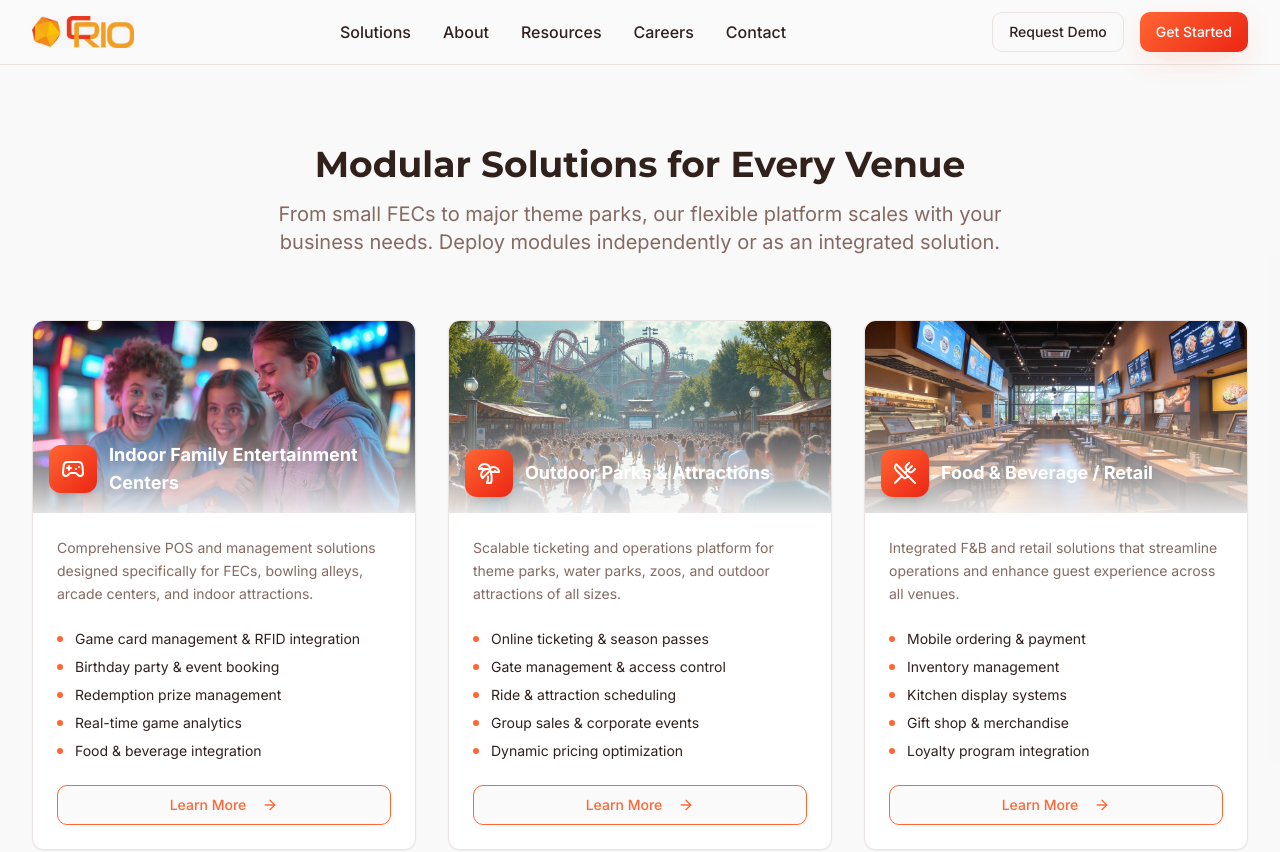
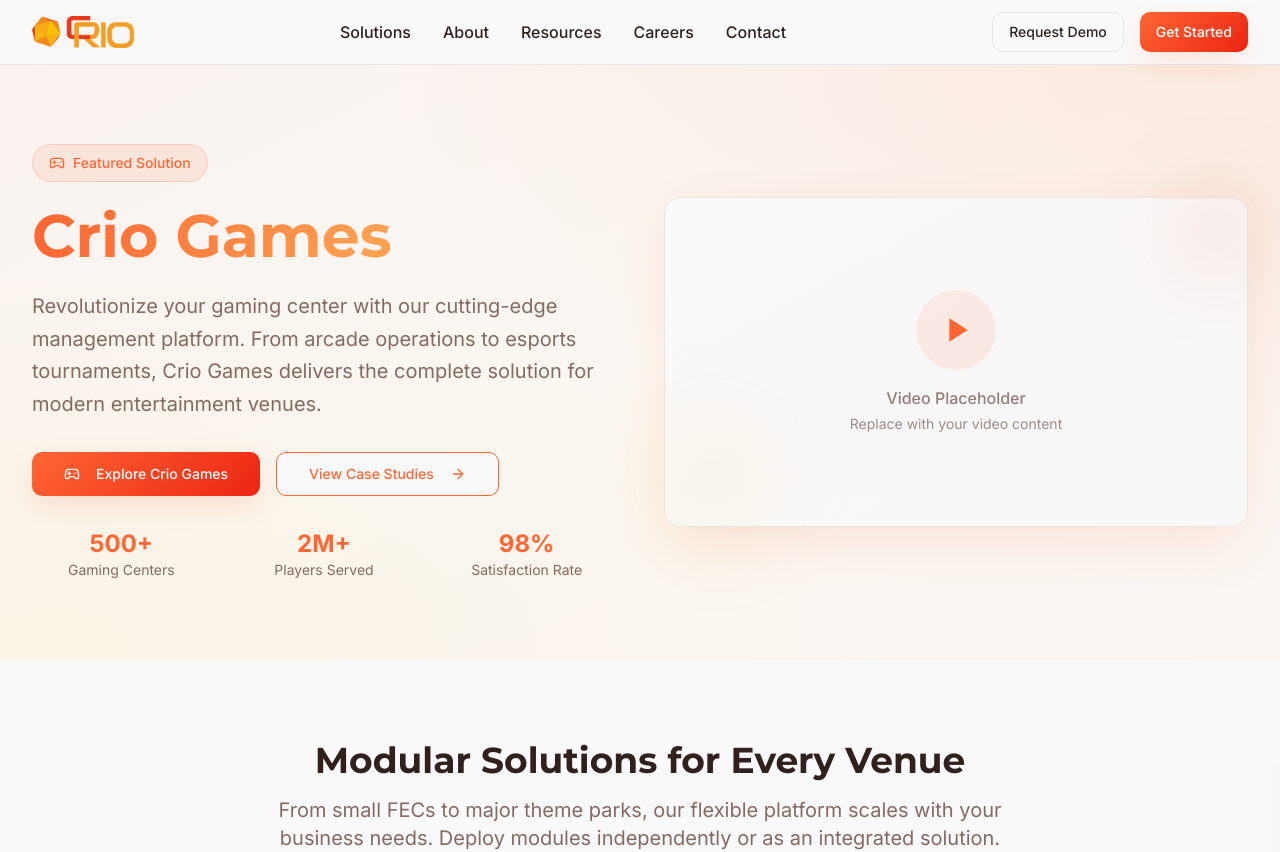
Before and after one commit to ErkutCan1337/park-brand-builder, a React (Vite) app: page /solutions in a window 1280 px wide. Shown: the top 852 px of the page. Built offline with nearby package versions, Linux system fonts and the light colour scheme.

Commit message:
Add Crio Games section
Add a new section to the Solutions page for Crio Games, including a video placeholder with a modern and visually appealing design.

```diff
--- a/src/components/Solutions.tsx
+++ b/src/components/Solutions.tsx
@@ -51,8 +51,102 @@ const Solutions = () => {
     title: "CRM & Analytics",
     description: "Deep insights into guest behavior and preferences"
   }];
-  return <section id="solutions" className="py-20 bg-muted/30">
-      <div className="max-w-7xl mx-auto px-4 sm:px-6 lg:px-8">
+  return (
+    <>
+      {/* Crio Games Hero Section */}
+      <section className="relative py-20 bg-gradient-to-br from-primary/5 via-secondary/5 to-primary-glow/5 overflow-hidden">
+        <div className="absolute inset-0 bg-[radial-gradient(ellipse_at_top_right,_var(--tw-gradient-stops))] from-primary/10 via-transparent to-transparent"></div>
+        <div className="absolute inset-0 bg-[radial-gradient(ellipse_at_bottom_left,_var(--tw-gradient-stops))] from-secondary/10 via-transparent to-transparent"></div>
+
+        <div className="max-w-7xl mx-auto px-4 sm:px-6 lg:px-8 relative z-10">
+          <div className="grid grid-cols-1 lg:grid-cols-2 gap-12 items-center">
+            {/* Content */}
+            <div className="animate-slide-up">
+              <div className="inline-flex items-center gap-2 px-4 py-2 rounded-full bg-primary/10 border border-primary/20 mb-6">
+                <Gamepad2 className="w-4 h-4 text-primary" />
+                <span className="text-sm font-medium text-primary">Featured Solution</span>
+              </div>
+
+              <h1 className="text-4xl md:text-5xl lg:text-6xl font-display font-bold mb-6 bg-gradient-to-r from-primary via-primary-glow to-secondary bg-clip-text text-transparent">
+                Crio Games
+              </h1>
+
+              <p className="text-xl text-muted-foreground mb-8 leading-relaxed">
+                Revolutionize your gaming center with our cutting-edge management platform.
+                From arcade operations to esports tournaments, Crio Games delivers the complete
+                solution for modern entertainment venues.
+              </p>
+
+              <div className="flex flex-col sm:flex-row gap-4">
+                <Button size="lg" className="gradient-primary text-white shadow-brand">
+                  <Gamepad2 className="mr-2 h-5 w-5" />
+                  Explore Crio Games
+                </Button>
+                <Button size="lg" variant="outline" className="border-primary text-primary hover:bg-primary hover:text-white">
+                  View Case Studies
+                  <ArrowRight className="ml-2 h-5 w-5" />
+                </Button>
+              </div>
+
+              <div className="mt-8 grid grid-cols-3 gap-6">
+                <div className="text-center">
+                  <div className="text-2xl font-bold text-primary">500+</div>
+                  <div className="text-sm text-muted-foreground">Gaming Centers</div>
+                </div>
+                <div className="text-center">
+                  <div className="text-2xl font-bold text-primary">2M+</div>
+                  <div className="text-sm text-muted-foreground">Players Served</div>
+                </div>
+                <div className="text-center">
+                  <div className="text-2xl font-bold text-primary">98%</div>
+                  <div className="text-sm text-muted-foreground">Satisfaction Rate</div>
+                </div>
+              </div>
+            </div>
+
+            {/* Video Placeholder */}
+            <div className="relative animate-slide-up" style={{ animationDelay: '0.2s' }}>
+              <div className="relative rounded-2xl overflow-hidden shadow-elevated bg-card border border-border">
+                <div className="aspect-video bg-gradient-to-br from-muted/50 to-muted relative group">
+                  {/* Video placeholder - Replace this div with your video element */}
+                  <div className="absolute inset-0 flex items-center justify-center">
+                    <div className="text-center">
+                      <div className="w-20 h-20 mx-auto mb-4 rounded-full bg-primary/10 flex items-center justify-center group-hover:bg-primary/20 transition-smooth">
+                        <svg className="w-10 h-10 text-primary" fill="currentColor" viewBox="0 0 24 24">
+                          <path d="M8 5v14l11-7z" />
+                        </svg>
+                      </div>
+                      <p className="text-muted-foreground font-medium">Video Placeholder</p>
+                      <p className="text-sm text-muted-foreground mt-1">Replace with your video content</p>
+                    </div>
+                  </div>
+
+                  {/* Example of how to embed video - uncomment and customize when ready */}
+                  {/* <video
+                    className="w-full h-full object-cover"
+                    autoPlay
+                    loop
+                    muted
+                    playsInline
+                  >
+                    <source src="/path-to-your-video.mp4" type="video/mp4" />
+                  </video> */}
+                </div>
+
+                {/* Optional play button overlay */}
+                <div className="absolute inset-0 bg-gradient-to-t from-background/60 via-transparent to-transparent pointer-events-none"></div>
+              </div>
+
+              {/* Decorative elements */}
+              <div className="absolute -top-4 -right-4 w-24 h-24 bg-primary/10 rounded-full blur-2xl"></div>
+              <div className="absolute -bottom-4 -left-4 w-32 h-32 bg-secondary/10 rounded-full blur-2xl"></div>
+            </div>
+          </div>
+        </div>
+      </section>
+
+      <section id="solutions" className="py-20 bg-muted/30">
+        <div className="max-w-7xl mx-auto px-4 sm:px-6 lg:px-8">
         <div className="text-center mb-16">
           <h2 className="text-3xl md:text-4xl font-display font-bold mb-4">
             Modular Solutions for Every Venue
@@ -222,6 +316,8 @@ const Solutions = () => {
           </div>
         </div>
       </div>
-    </section>;
+    </section>
+    </>
+  );
 };
 export default Solutions;
```
